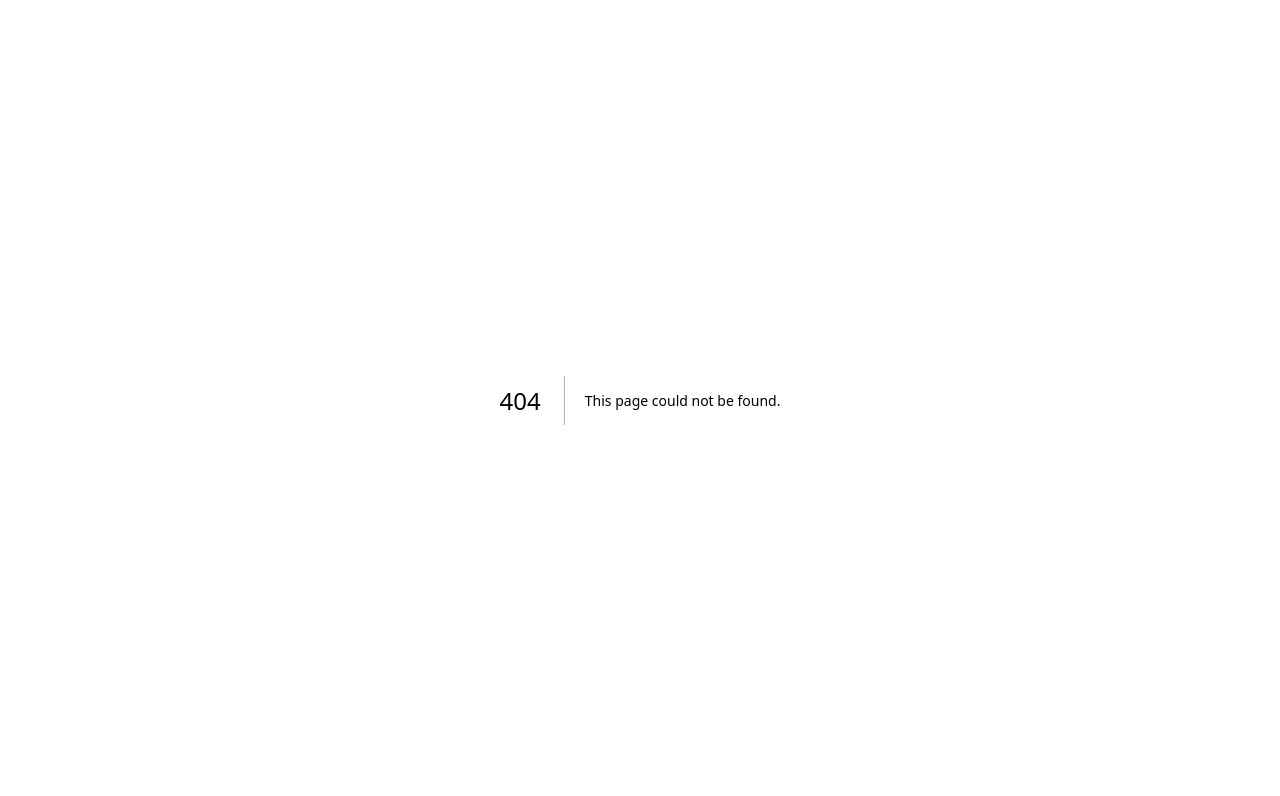
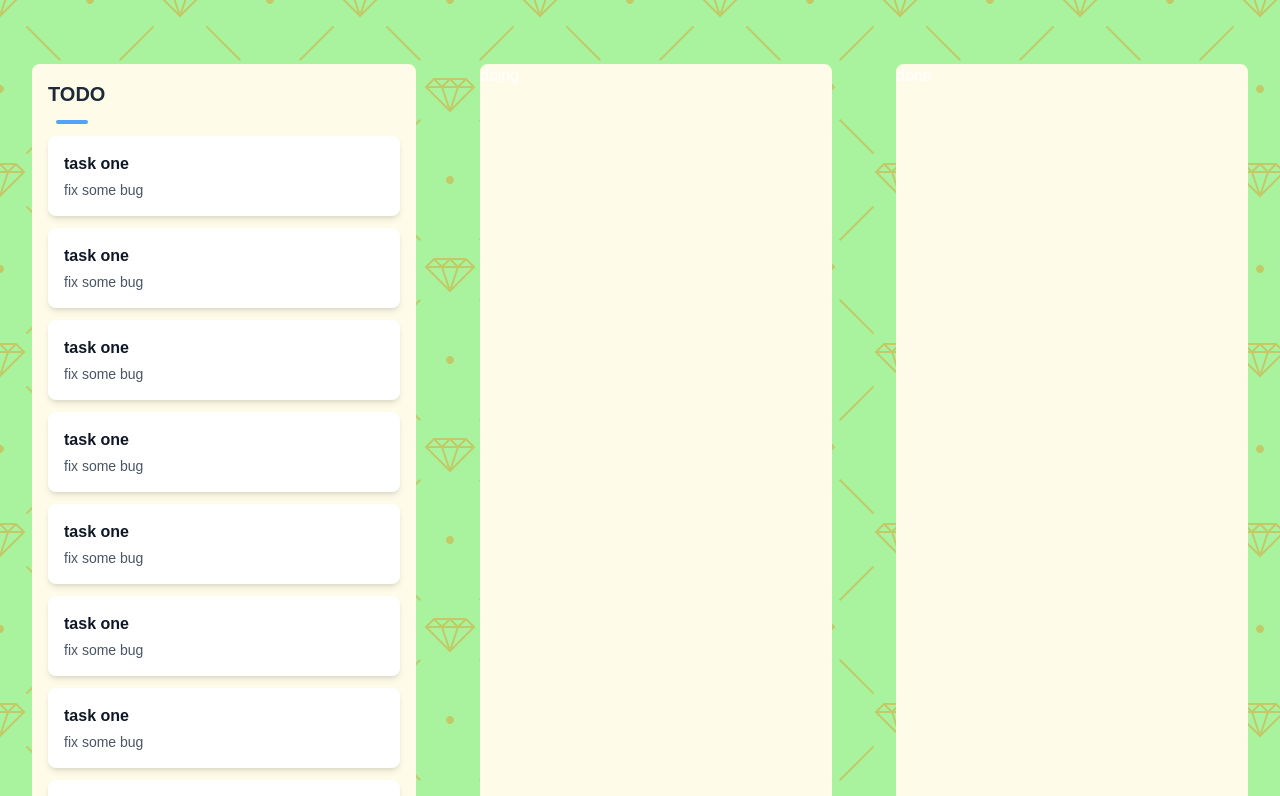
Before and after one commit to stephenZ22/minidash-page, a Next.js app: page /board in a window 1280 px wide. Before the commit this address had no page. Shown: the top 796 px of the page. Built offline with nearby package versions, Linux system fonts and the light colour scheme.

Commit message:
add some components and board page

```diff
--- /dev/null
+++ b/app/board/page.tsx
@@ -0,0 +1,111 @@
+export default function Board (){
+
+    const cards = [
+        {
+            "title": "task one",
+            "description": "fix some bug"
+        },
+        {
+            "title": "task one",
+            "description": "fix some bug"
+        },
+        {
+            "title": "task one",
+            "description": "fix some bug"
+        },
+        {
+            "title": "task one",
+            "description": "fix some bug"
+        },
+        {
+            "title": "task one",
+            "description": "fix some bug"
+        },
+        {
+            "title": "task one",
+            "description": "fix some bug"
+        },
+        {
+            "title": "task one",
+            "description": "fix some bug"
+        },
+        {
+            "title": "task one",
+            "description": "fix some bug"
+        },
+        {
+            "title": "task one",
+            "description": "fix some bug"
+        },
+        {
+            "title": "task one",
+            "description": "fix some bug"
+        },
+        {
+            "title": "task one",
+            "description": "fix some bug"
+        },
+        {
+            "title": "task one",
+            "description": "fix some bug"
+        },
+        {
+            "title": "task one",
+            "description": "fix some bug"
+        },
+        {
+            "title": "task one",
+            "description": "fix some bug"
+        },
+        {
+            "title": "task one",
+            "description": "fix some bug"
+        },
+        {
+            "title": "task one",
+            "description": "fix some bug"
+        },
+    ]
+
+    return(
+
+
+    <main className="flex min-h-screen bg-custom-login gap-16 justify-center py-16 px-8">
+        <div className="flex flex-1 flex-col max-w-2xl bg-yellow-50 rounded-lg p-4 gap-3">
+            {/* <h2 className="text-xl font-bold text-gray-800 mb-4 border-b pb-2 bg-sky-300 rounded-xl text-center">TODO</h2> */}
+              {/* <h2 className="text-lg font-bold text-gray-700 mb-3 px-3 py-2 bg-white rounded-lg shadow-sm border border-gray-200 text-center">
+                TODO
+            </h2> */}
+              <h2 className="text-xl font-bold text-gray-800">TODO</h2>
+  <span className="w-8 h-1 bg-blue-400 rounded ml-2"></span>
+            {/* <div className="flex flex-col justify-center items-center mb-2">
+                <h2 className="text-xl font-bold text-gray-800">TODO</h2>
+                <span className="w-16 h-1 bg-blue-400 rounded ml-2"></span>
+            </div> */}
+            <div className="space-y-3">
+                {
+                    cards.map((card, index)=>(
+                    <div key={index} className="bg-white boder border-gray-200 rounded-lg shadow-md p-4 hover:shadow-lg hover:scale-105 transform transition-all duration-200">
+                        <h3 className="text-base font-semibold text-gray-900">{card["title"]}</h3>
+                        <div className="text-sm text-gray-600 mt-1">
+                            {card["description"]}
+                        </div>
+                    </div>
+
+                    ))
+                }
+
+
+            </div>
+
+        </div>
+        <div className="flex flex-1 max-w-2xl bg-yellow-50 rounded-lg">
+            doing
+        </div>
+        <div className="flex flex-1 max-w-2xl bg-yellow-50 rounded-lg">
+            done
+        </div>
+    </main>
+    )
+
+}
```
Also changed, not shown: components/layout/Footer.tsx (added), components/layout/Header.tsx (added), components/layout/Nav.tsx (added), components/layout/SideBar.tsx (added), components/ui/cards/CardDetail.tsx (added), components/ui/cards/CardList.tsx (added), components/ui/dashboard/CardColumn.tsx (added), components/ui/projects/ProjectDetail.tsx (added), components/ui/projects/ProjectsList.tsx (added), components/ui/users/UserDetail.tsx (added), components/ui/users/UserList.tsx (added).
